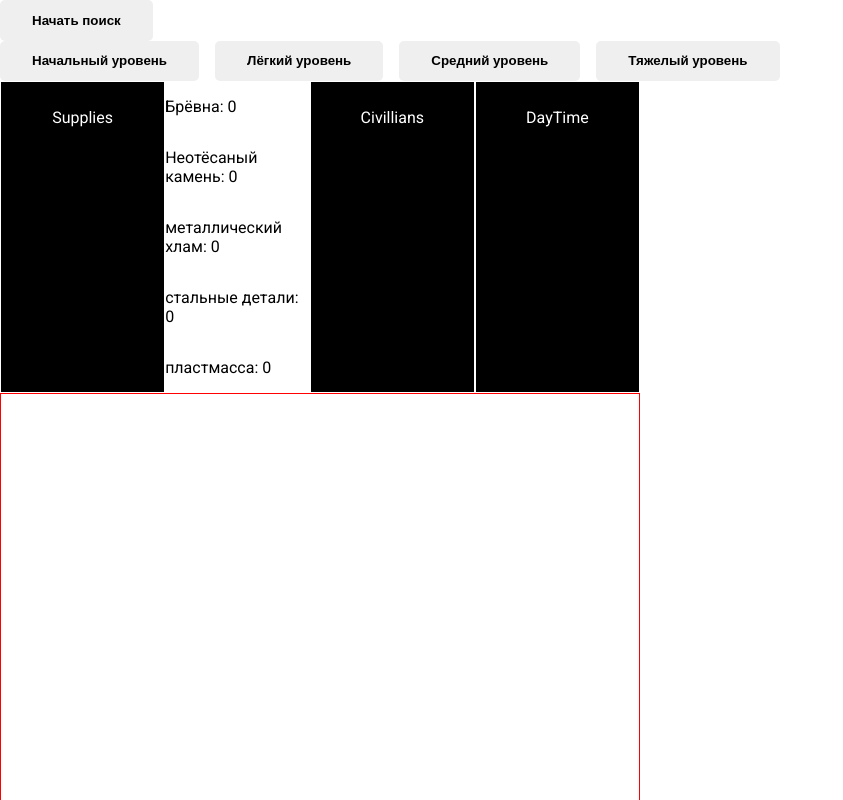
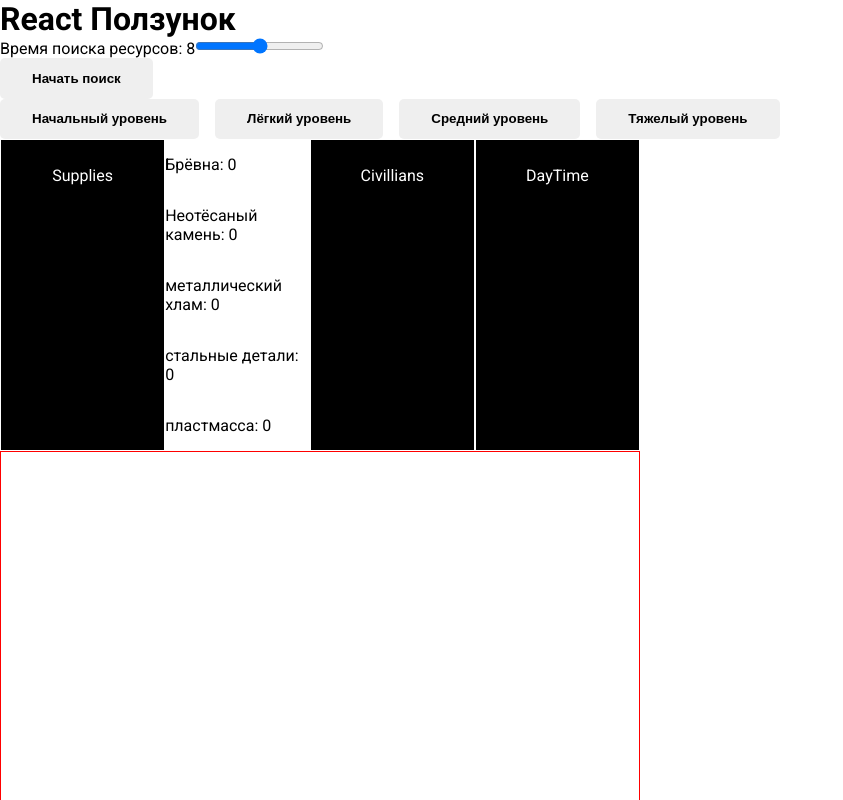
Before and after one commit to Vasmart24/practice-2024, a React (Vite) app in the folder Stranded/: page / in a window 1280 px wide. Shown: the top 800 px of the page, without its empty margins (0-843 px from the left). Built offline with nearby package versions, Linux system fonts and the light colour scheme.

Commit message:
add range slider

```diff
--- a/Stranded/src/screens/ScreenSearch.jsx
+++ b/Stranded/src/screens/ScreenSearch.jsx
@@ -1,9 +1,38 @@
 import Button from '../components/Button/Button.jsx';
+import React, { useState } from 'react';
 
-export default function ScreenSearch () {
-    return(
-        <div>
-            <Button>Начать поиск</Button>
-        </div>
-    )
-};
+// Объявляем компонент RangeSlider
+const RangeSlider = () => {
+    const [value, setValue] = useState(8); // Начальное значение ползунка
+
+    const handleChange = (event) => {
+      setValue(event.target.value); // Обновляем значение стейта при изменении ползунка
+    };
+
+    return (
+      <div>
+        <form>
+          <label htmlFor="rangeSlider">Время поиска ресурсов: {value}</label>
+          <input
+            id="rangeSlider"
+            type="range"
+            min="0"
+            max="16"
+            value={value}
+            onChange={handleChange}
+          />
+        </form>
+      </div>
+    );
+  };
+
+  // Главный компонент ScreenSearch, в который включаем RangeSlider
+  export default function ScreenSearch () {
+    return (
+      <div>
+        <h1>React Ползунок</h1>
+        <RangeSlider />
+        <Button>Начать поиск</Button>
+      </div>
+    );
+  };
```
